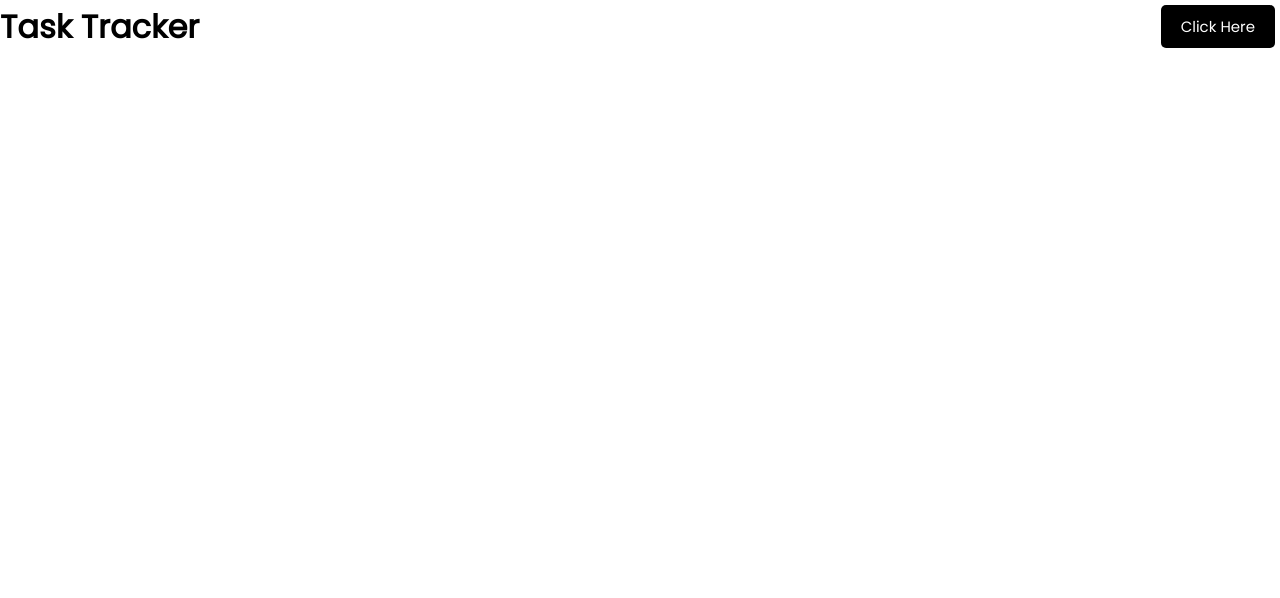
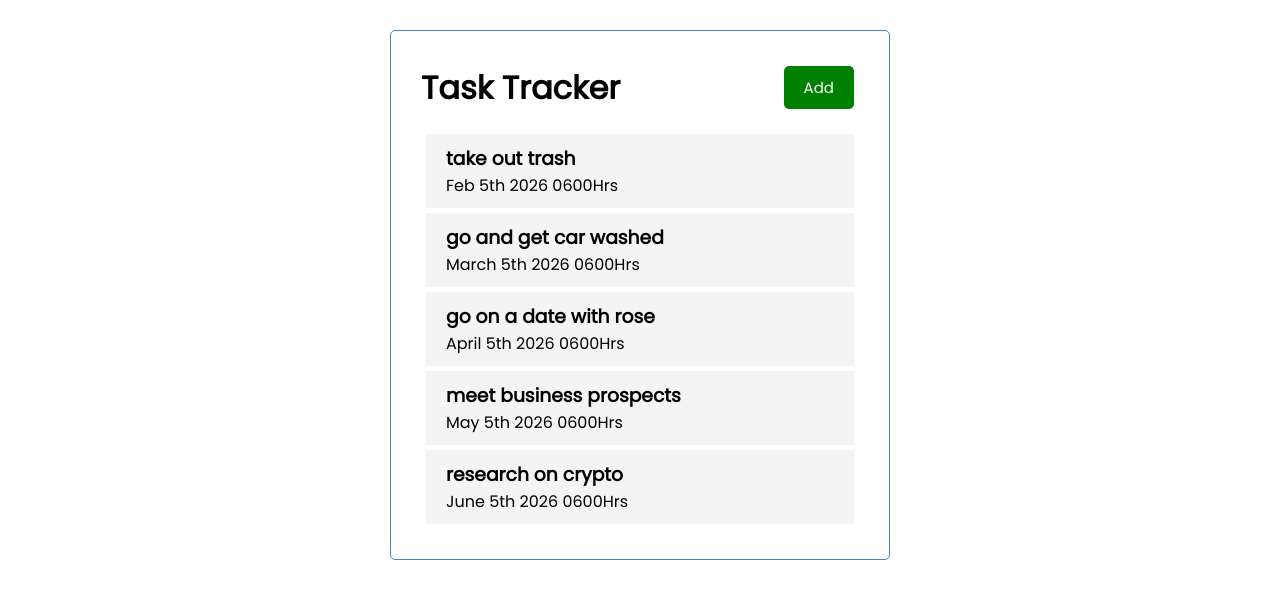
Before and after one commit to BrianSerem/react_crashcourse, a React (Create React App) app in the folder react-task-tracker/: page / in a window 1280 px wide. Shown: the top 598 px of the page. Built offline with nearby package versions, Linux system fonts and the light colour scheme.

Commit message:
added more components

```diff
--- a/react-task-tracker/src/App.js
+++ b/react-task-tracker/src/App.js
@@ -1,13 +1,47 @@
 import Header from "./components/Header";
+import { useState } from "react";
+import Tasks from "./components/Tasks";
 
 
 
 const App = () =>
 {
+  const [tasks, setTasks] = useState ([
+    {
+        'id':1,
+        'text': 'take out trash',
+        'day': 'Feb 5th 2026 0600Hrs',
+        'reminder': true
+    },
+    {
+        'id':2,
+        'text': 'go and get car washed',
+        'day': 'March 5th 2026 0600Hrs',
+        'reminder': false
+    },
+    {
+        'id':3,
+        'text': 'go on a date with rose',
+        'day': 'April 5th 2026 0600Hrs',
+        'reminder': true
+    },
+    {
+        'id':4,
+        'text': 'meet business prospects',
+        'day': 'May 5th 2026 0600Hrs',
+        'reminder': false
+    },
+    {
+        'id':5,
+        'text': 'research on crypto',
+        'day': 'June 5th 2026 0600Hrs',
+        'reminder': true
+    },])
+
   return (
-
-    <div className="App">
+    <div className="container">
       <Header/>
+      <Tasks tasks={ tasks } />
     </div>
   );
 }
--- /dev/null
+++ b/react-task-tracker/src/components/Button.js
@@ -0,0 +1,19 @@
+import React from 'react'
+import PropTypes from 'prop-types'
+
+const Button = ({color, text, onClick}) => {
+  return <button style = {{backgroundColor : color}} className='btn' onClick={onClick} > {text}</button>
+}
+
+Button.defaultProps = {
+    color : 'blue',
+    text: 'Add',
+}
+
+Button.propTypes = {
+    color : PropTypes.string,
+    text: PropTypes.string,
+    onClick: PropTypes.func
+}
+
+export default Button;
--- a/react-task-tracker/src/components/Header.js
+++ b/react-task-tracker/src/components/Header.js
@@ -1,10 +1,15 @@
 import PropTypes from 'prop-types'
+import Button from './Button'
+import Tasks from './Tasks'
 
 const Header = ({ title, name }) => {
-  return (
+
+ const onClick = () => { console.log('clicked!!')}
+
+ return (
     <header className='header'>
        <h1> {title}</h1>
-       <button className='btn'> Click Here</button>
+       <Button text = 'Add' color = 'green' onClick ={onClick}/>
     </header>
   )
 }
--- /dev/null
+++ b/react-task-tracker/src/components/Task.js
@@ -0,0 +1,12 @@
+
+
+const Task = ({ task }) => {
+  return (
+    <div className="task" >
+      <h3>{ task.text }</h3>
+      <p>{ task.day }</p>
+    </div>
+  )
+}
+
+export default Task
--- /dev/null
+++ b/react-task-tracker/src/components/Tasks.js
@@ -0,0 +1,16 @@
+import { useState } from 'react'
+import Task from './Task'
+
+
+
+const Tasks = ({ tasks }) => {
+
+
+  return (
+    <>
+      {tasks.map((task) => (<Task key={task.id} task={task}/>))}
+    </>
+  )
+}
+
+export default Tasks
--- a/react-task-tracker/src/index.js
+++ b/react-task-tracker/src/index.js
@@ -1,8 +1,9 @@
 import React from 'react';
+import './index.css'
 import ReactDOM from 'react-dom/client';
 import App from './App';
 import reportWebVitals from './reportWebVitals';
-import './index.css'
+
 
 const root = ReactDOM.createRoot(document.getElementById('root'));
 root.render(
```
